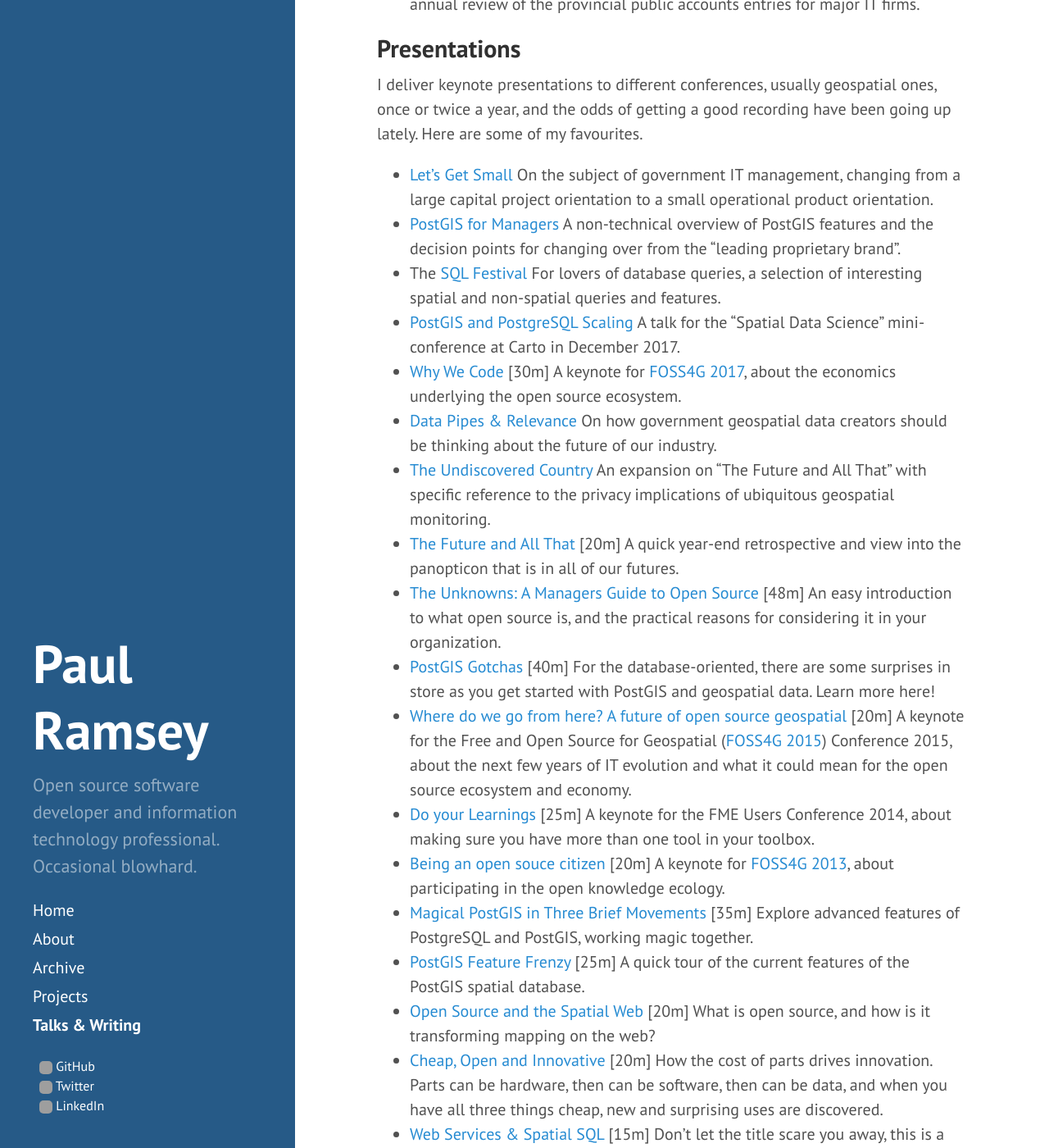
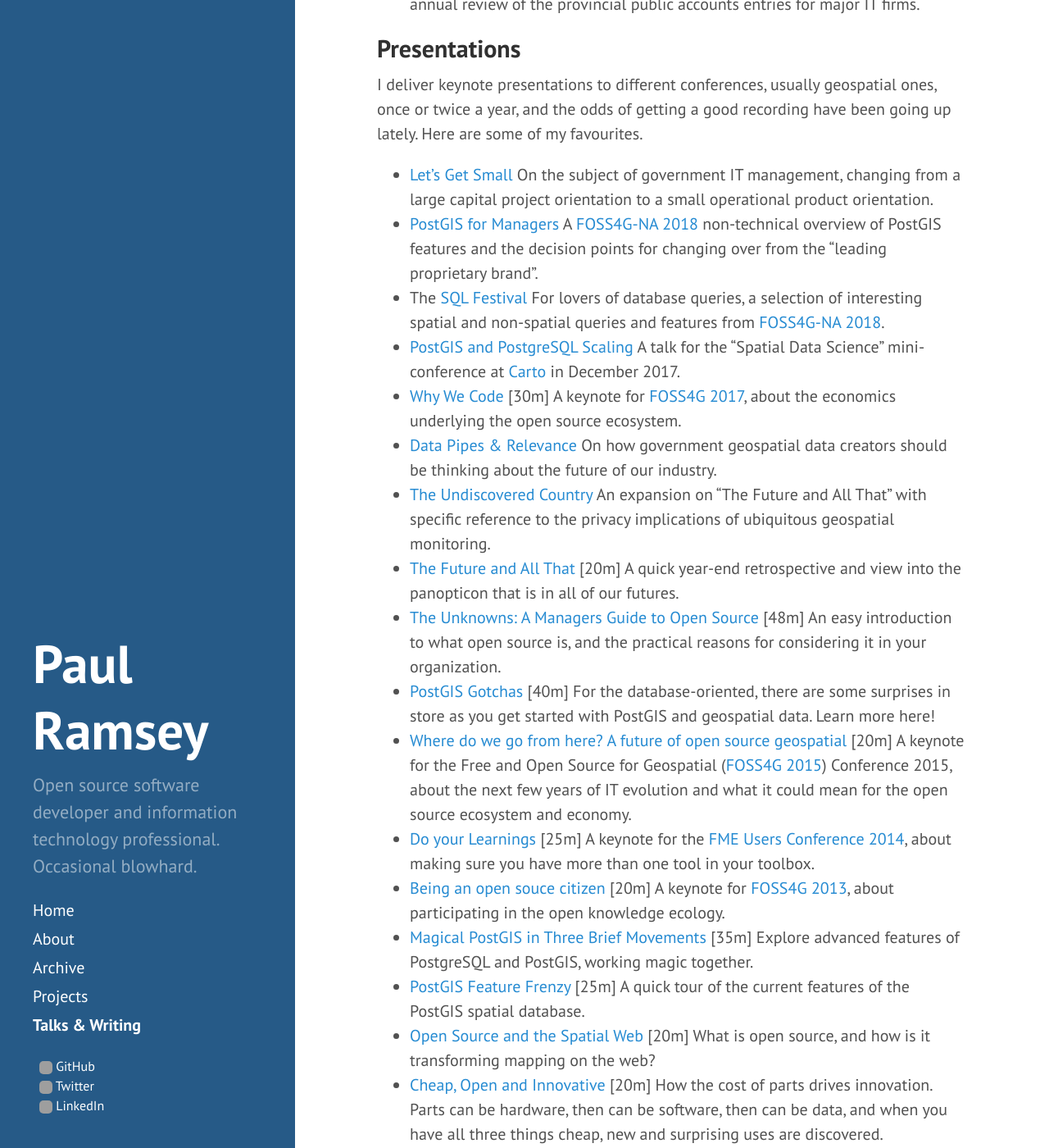
Before and after one commit to pramsey/pramsey.github.io, a Jekyll site: the page built from writings.md, in a window 1280 px wide and 1400 px high, scrolled down 650 px. Shown: the whole window at 82% size. Built offline with Jekyll 4.4.1, drawn with Linux system fonts in a browser that asks for light colours; grey boxes are pictures that could not be loaded.

Commit message:
Update to presentation listings

```diff
--- a/writings.md
+++ b/writings.md
@@ -32,9 +32,9 @@
 I deliver keynote presentations to different conferences, usually geospatial ones, once or twice a year, and the odds of getting a good recording have been going up lately. Here are some of my favourites.
 
 * [Let's Get Small](http://s3.cleverelephant.ca/2018-small-it.pdf) On the subject of government IT management, changing from a large capital project orientation to a small operational product orientation.
-* [PostGIS for Managers](http://s3.cleverelephant.ca/2018-postgis-for-managers.pdf) A non-technical overview of PostGIS features and the decision points for changing over from the "leading proprietary brand".
-* The [SQL Festival](https://docs.google.com/presentation/d/14lf1TsVO4Wq7ykgHjIiXYksvzWBW5XvuxJh2CrtraHc/edit?usp=sharing) For lovers of database queries, a selection of interesting spatial and non-spatial queries and features.
-* [PostGIS and PostgreSQL Scaling](/2017/12/postgis-scaling.html) A talk for the "Spatial Data Science" mini-conference at Carto in December 2017.
+* [PostGIS for Managers](http://s3.cleverelephant.ca/2018-postgis-for-managers.pdf) A [FOSS4G-NA 2018](https://2018.foss4g-na.org/) non-technical overview of PostGIS features and the decision points for changing over from the "leading proprietary brand".
+* The [SQL Festival](https://docs.google.com/presentation/d/14lf1TsVO4Wq7ykgHjIiXYksvzWBW5XvuxJh2CrtraHc/edit?usp=sharing) For lovers of database queries, a selection of interesting spatial and non-spatial queries and features from [FOSS4G-NA 2018](https://2018.foss4g-na.org/).
+* [PostGIS and PostgreSQL Scaling](/2017/12/postgis-scaling.html) A talk for the "Spatial Data Science" mini-conference at [Carto](https://carto.com) in December 2017.
 * [Why We Code](/2017/08/foss4g-keynote.html) [30m] A keynote for [FOSS4G 2017](http://2017.foss4g.org), about the economics underlying the open source ecosystem.
 * [Data Pipes & Relevance](http://s3.cleverelephant.ca/2015-ccog.pdf) On how government geospatial data creators should be thinking about the future of our industry.
 * [The Undiscovered Country](/2016/10/geomatique-quebec.html) An expansion on "The Future and All That" with specific reference to the privacy implications of ubiquitous geospatial monitoring.
@@ -42,7 +42,7 @@
 * [The Unknowns: A Managers Guide to Open Source](https://www.youtube.com/watch?v=jUgiG6eaYtI) [48m] An easy introduction to what open source is, and the practical reasons for considering it in your organization.
 * [PostGIS Gotchas](https://www.youtube.com/watch?v=GSuZP89UdGs) [40m] For the database-oriented, there are some surprises in store as you get started with PostGIS and geospatial data. Learn more here!
 * [Where do we go from here? A future of open source geospatial](https://vimeo.com/142334723) [20m] A keynote for the Free and Open Source for Geospatial ([FOSS4G 2015](http://2015.foss4g.org)) Conference 2015, about the next few years of IT evolution and what it could mean for the open source ecosystem and economy.
-* [Do your Learnings](https://www.youtube.com/watch?v=9cSqKpfu4D4&index=49&list=PLFxZDg3GNCgv_GWHdM2IETx9arLL2wEXK) [25m] A keynote for the FME Users Conference 2014, about making sure you have more than one tool in your toolbox.
+* [Do your Learnings](https://www.youtube.com/watch?v=9cSqKpfu4D4&index=49&list=PLFxZDg3GNCgv_GWHdM2IETx9arLL2wEXK) [25m] A keynote for the [FME Users Conference 2014](http://www.safe.com/fmeuc-2014/), about making sure you have more than one tool in your toolbox.
 * [Being an open souce citizen](http://vimeo.com/76365035) [20m] A keynote for [FOSS4G 2013](http://2013.foss4g.org), about participating in the open knowledge ecology.
 * [Magical PostGIS in Three Brief Movements](https://www.youtube.com/watch?v=Y0SBkjcyXOc) [35m] Explore advanced features of PostgreSQL and PostGIS, working magic together.
 * [PostGIS Feature Frenzy](http://vimeo.com/90722286) [25m] A quick tour of the current features of the PostGIS spatial database.
```
